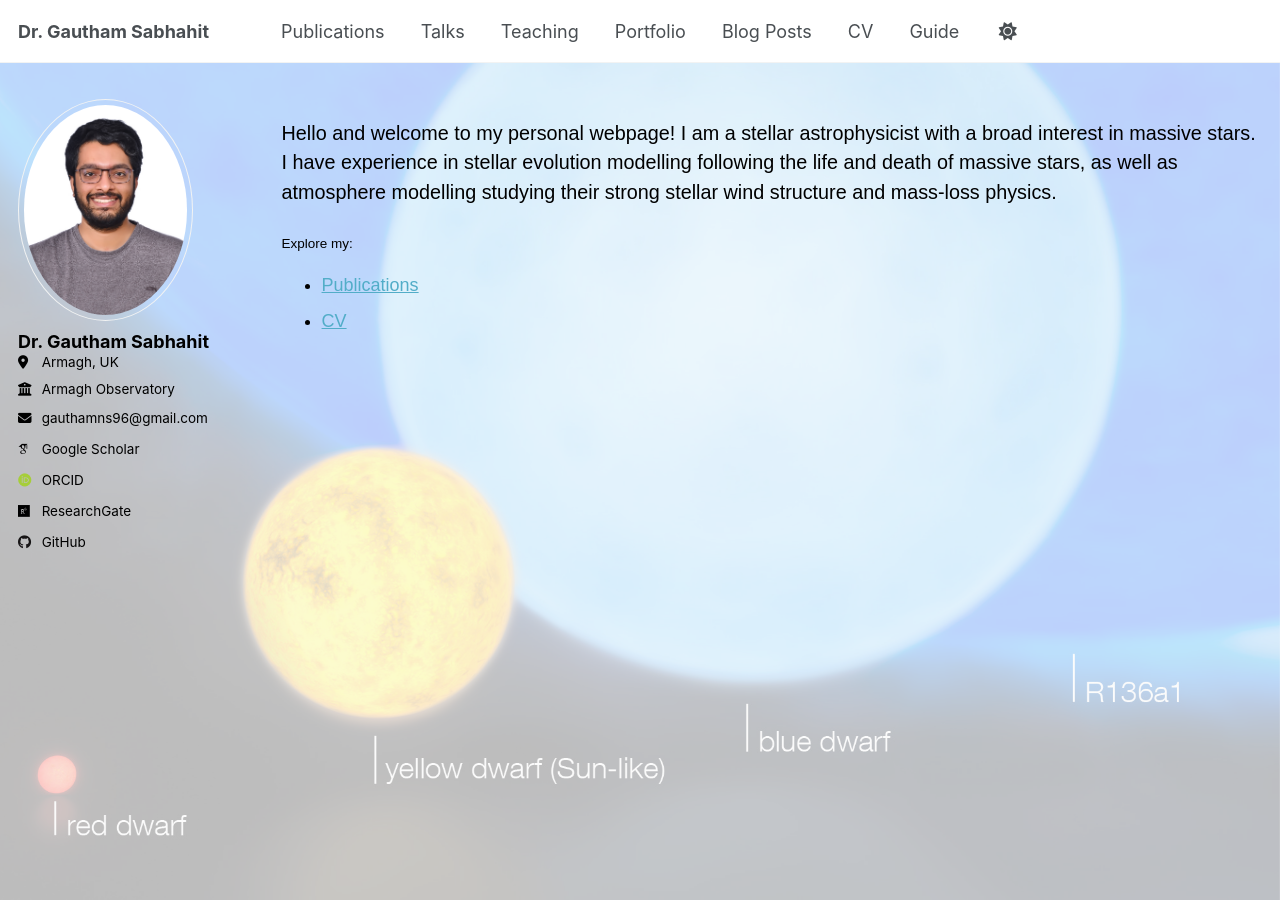
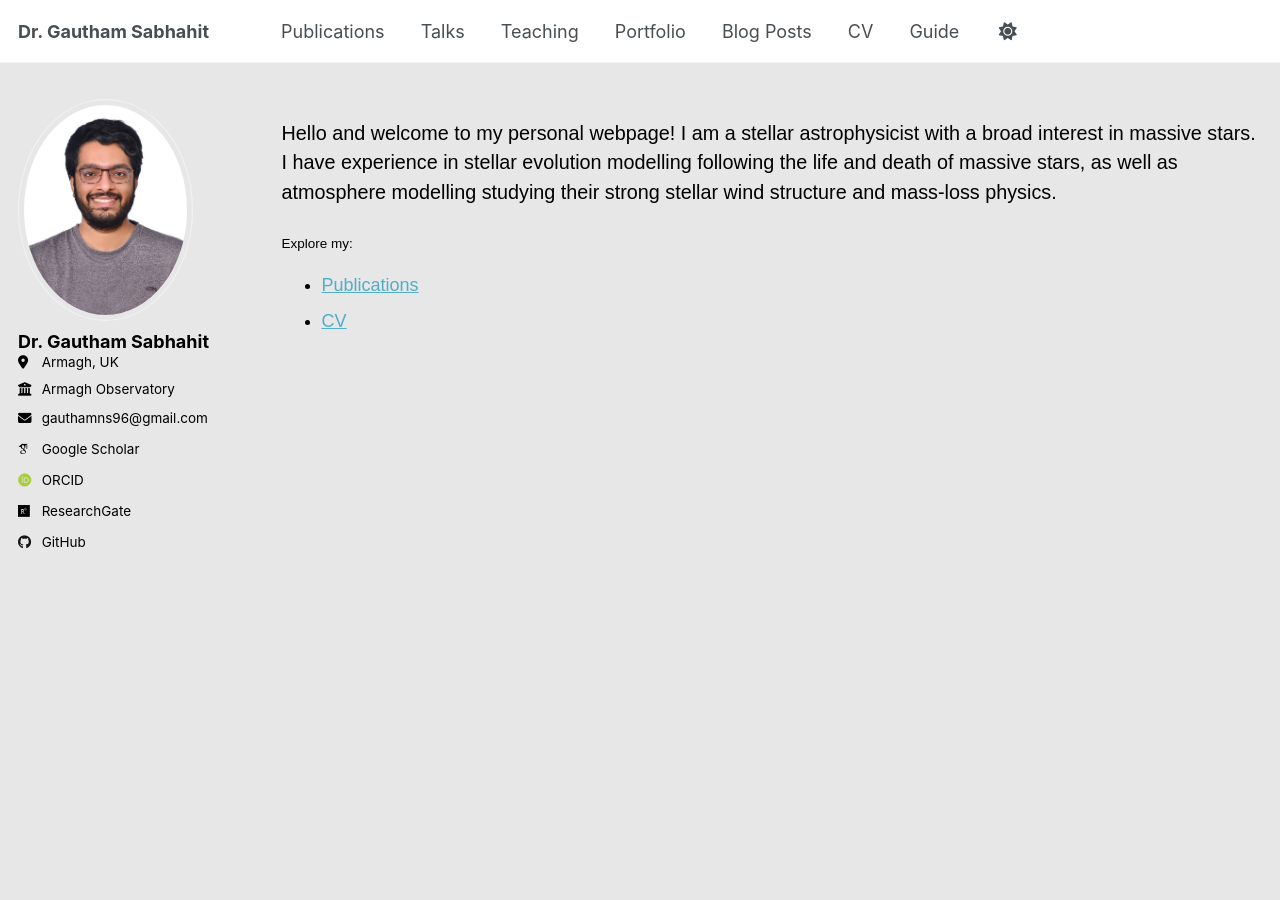
Before and after one commit to Mdot-com/mdot.com, a Jekyll site: the page built from index.md, in a window 1280 px wide and 900 px high. Built offline with Jekyll 4.4.1, drawn with Linux system fonts in a browser that asks for light colours; some web fonts are replaced.

Commit message:
Update style.css

```diff
--- a/assets/css/style.css
+++ b/assets/css/style.css
@@ -33,50 +33,51 @@ body {
 }
 
 .bg-image:nth-child(1) {
+    background-image: url('https://gautham-sabhahit.github.io/images/R136.png');
     animation: fadeInOut1 40s infinite;
 }
 
 .bg-image:nth-child(2) {
+    background-image: url('https://gautham-sabhahit.github.io/images/R136a1_compare.png');
     animation: fadeInOut2 40s infinite;
 }
 
 .bg-image:nth-child(3) {
+    background-image: url('https://gautham-sabhahit.github.io/images/OB.png');
     animation: fadeInOut3 40s infinite;
 }
 
+/* Keyframes for each image */
 @keyframes fadeInOut1 {
     0%, 100% {
-        opacity: 0.3;
-    }
-    25% {
         opacity: 0;
     }
-    50% {
-        opacity: 0;
+    25%, 50% {
+        opacity: 0.3; /* Fade in with 30% opacity */
     }
     75% {
-        opacity: 0;
+        opacity: 0; /* Fade out */
     }
 }
 
 @keyframes fadeInOut2 {
-    0%, 50% {
-        opacity: 0;
+    0%, 25% {
+        opacity: 0; /* Fade out */
     }
-    25%, 75% {
-        opacity: 0.3;
+    50%, 75% {
+        opacity: 0.3; /* Fade in with 30% opacity */
     }
     100% {
-        opacity: 0;
+        opacity: 0; /* Fade out */
     }
 }
 
 @keyframes fadeInOut3 {
     0%, 50% {
-        opacity: 0;
+        opacity: 0; /* Fade out */
     }
     75%, 100% {
-        opacity: 0.3;
+        opacity: 0.3; /* Fade in with 30% opacity */
     }
 }
 
```
